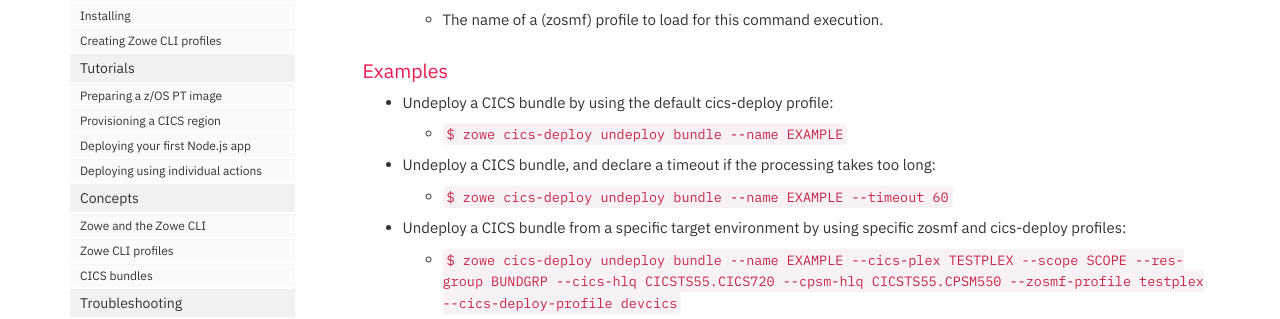
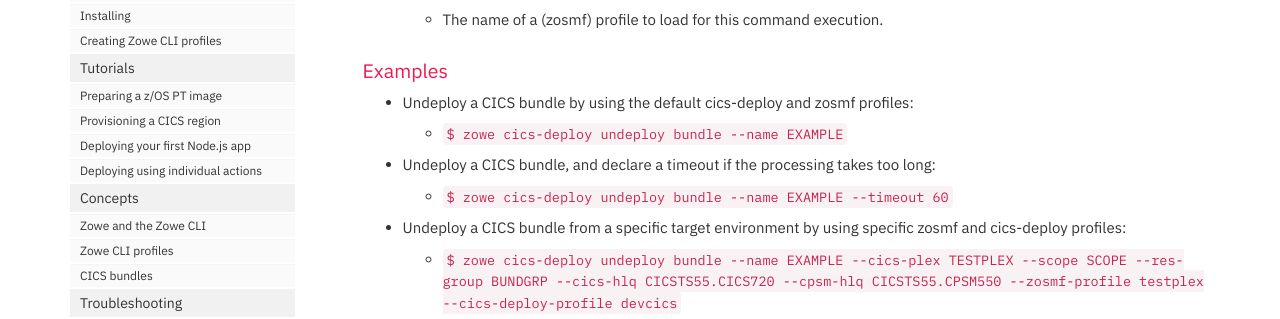
Before and after one commit to IBM/zowe-cli-cics-deploy-plugin, a Jekyll site: the page built from docs/pages/cdp/CLIReadme.md, in a window 1280 px wide and 900 px high, scrolled down 11666 px. Shown: the part 167-486 px from the top of the window. Built offline with Jekyll 4.4.1, drawn with Linux system fonts in a browser that asks for light colours; nearby versions of some CDN libraries; comment, search, counter and statistics services are not loaded.

```diff
--- a/docs/pages/cdp/CLIReadme.md
+++ b/docs/pages/cdp/CLIReadme.md
@@ -577,8 +577,8 @@ target group of CICS regions\.
 
 ### Examples
 
-*  Undeploy a CICS bundle by using the default cics-deploy
-profile:
+*  Undeploy a CICS bundle by using the default cics-deploy and
+zosmf profiles:
 
       * `$  zowe cics-deploy undeploy bundle --name EXAMPLE`
 
--- a/src/api/BundlePush/BundlePusher.ts
+++ b/src/api/BundlePush/BundlePusher.ts
@@ -676,7 +676,7 @@ export class BundlePusher {
 
     // Something went wrong, suggest a command that can be run to figure out more.
     if (msgBuffer === "") {
-      this.issueMessage("An attempt to query the remote CICSplex using the cics plug-in has failed.");
+      this.issueMessage("An attempt to query the remote CICSplex using the cics plug-in has failed.\n");
     }
 
     return msgBuffer;
@@ -782,8 +782,9 @@ export class BundlePusher {
     const applid = outputRecord.applid.padEnd(MAX_LENGTH, " ");
     const jobid = outputRecord.jobid.padEnd(MAX_LENGTH, " ");
     const jobname = outputRecord.jobname.padEnd(MAX_LENGTH, " ");
+    const sysname = outputRecord.mvssysname.padEnd(MAX_LENGTH, " ");
 
-    return msgBuffer + "   Applid: " + applid + "   jobname: " + jobname + "   jobid: " + jobid + "\n";
+    return msgBuffer + "   Applid: " + applid + "   jobname: " + jobname + "   jobid: " + jobid + "   sysname: " + sysname + "\n";
   }
 
   private reportNODEJSAPPData(outputRecord: any, msgBuffer: string) {
```
